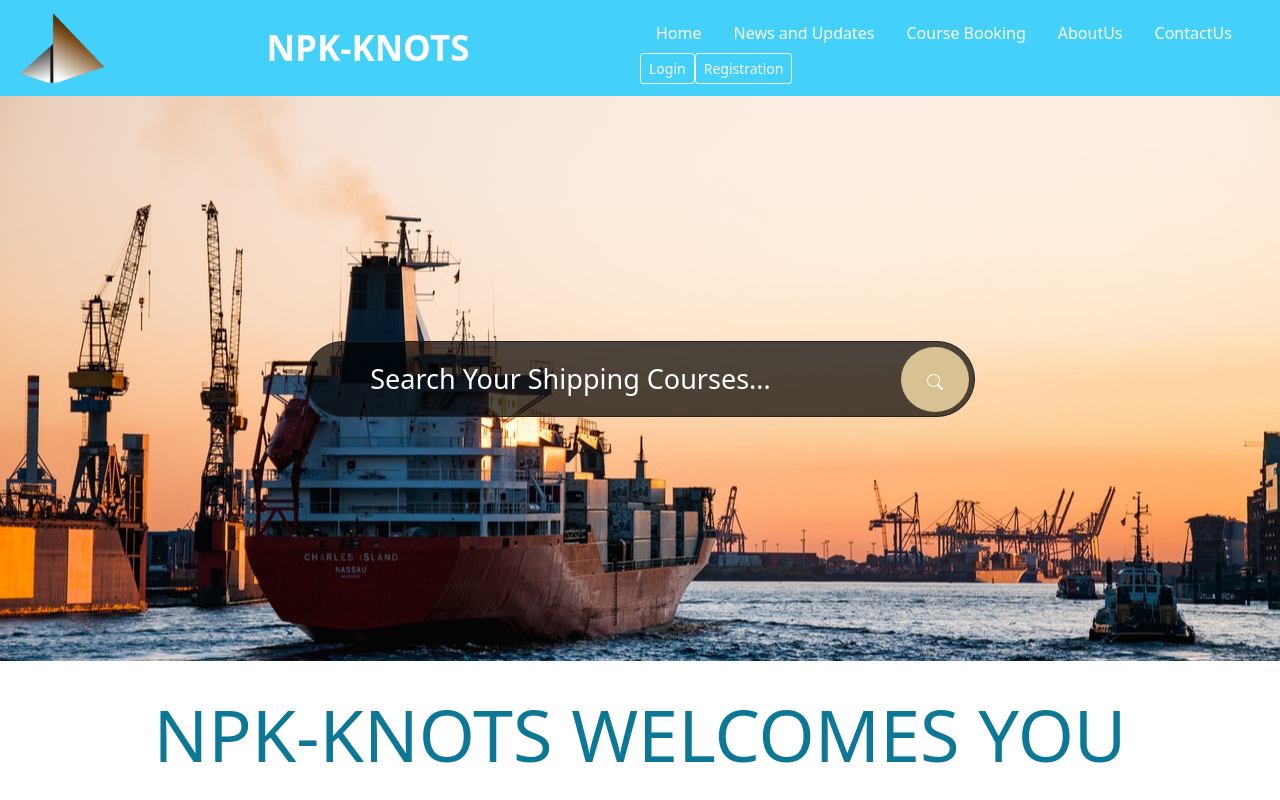
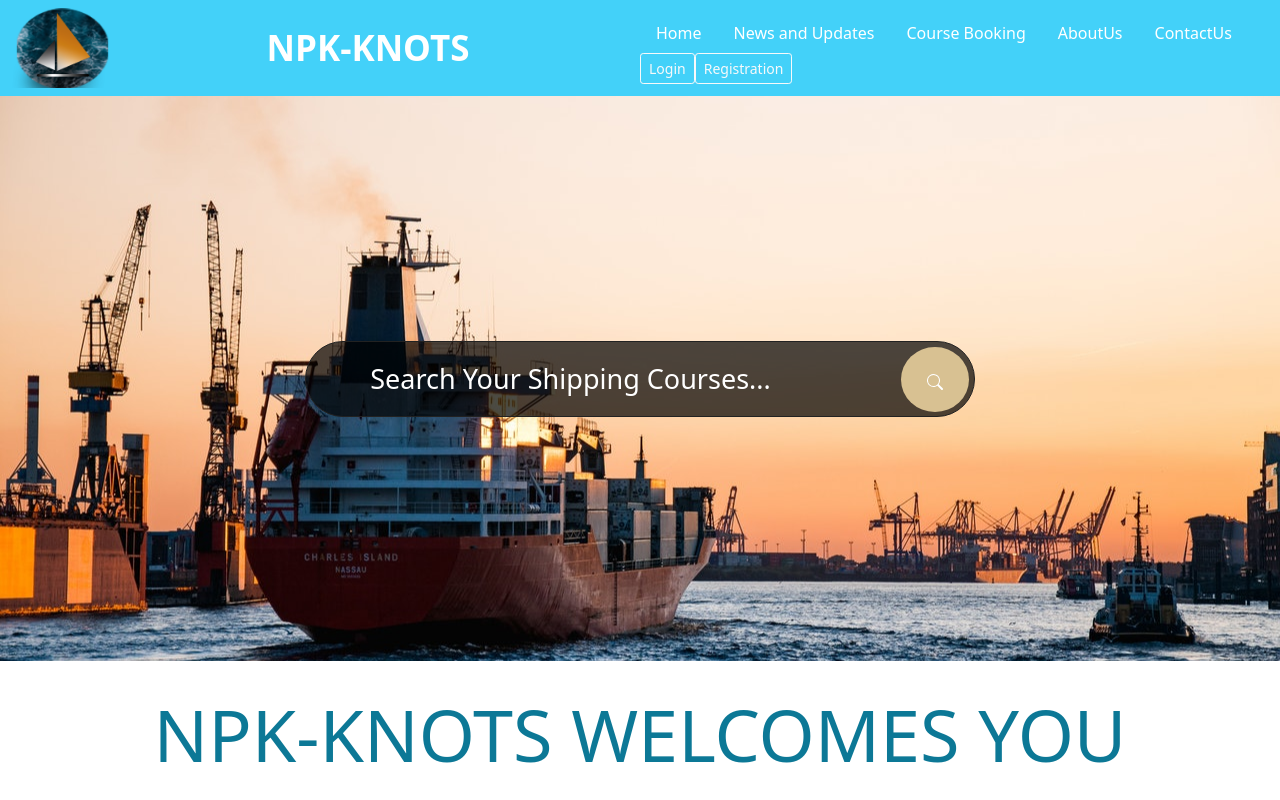
Before and after one commit to wittymindstech/angular-b2b-services, an Angular app: page / in a window 1280 px wide. Shown: the top 800 px of the page. Built offline with nearby package versions, Linux system fonts and the light colour scheme.

Commit message:
Update header.component.html

```diff
--- a/src/app/homepage/components/header.component.html
+++ b/src/app/homepage/components/header.component.html
@@ -1,6 +1,6 @@
 <nav class="navbar navbar-expand-lg navbar-light" style="background-color:#43D1F9 ;">
     <div class="container-fluid">
-      <img height=" 80px" width="100px" src="./../../../assets/images/npk-logo-transparent.png" alt="">
+      <img height=" 80px" width="100px" src="./../../../assets/images/new logo.png" alt="">
       <a class="navbar-brand" href="#" style="color: white; font-size: 35px; font-weight: 600;">NPK-KNOTS</a>
 
       <button class="navbar-toggler" type="button" data-bs-toggle="collapse" data-bs-target="#navbarNavDropdown"
```
